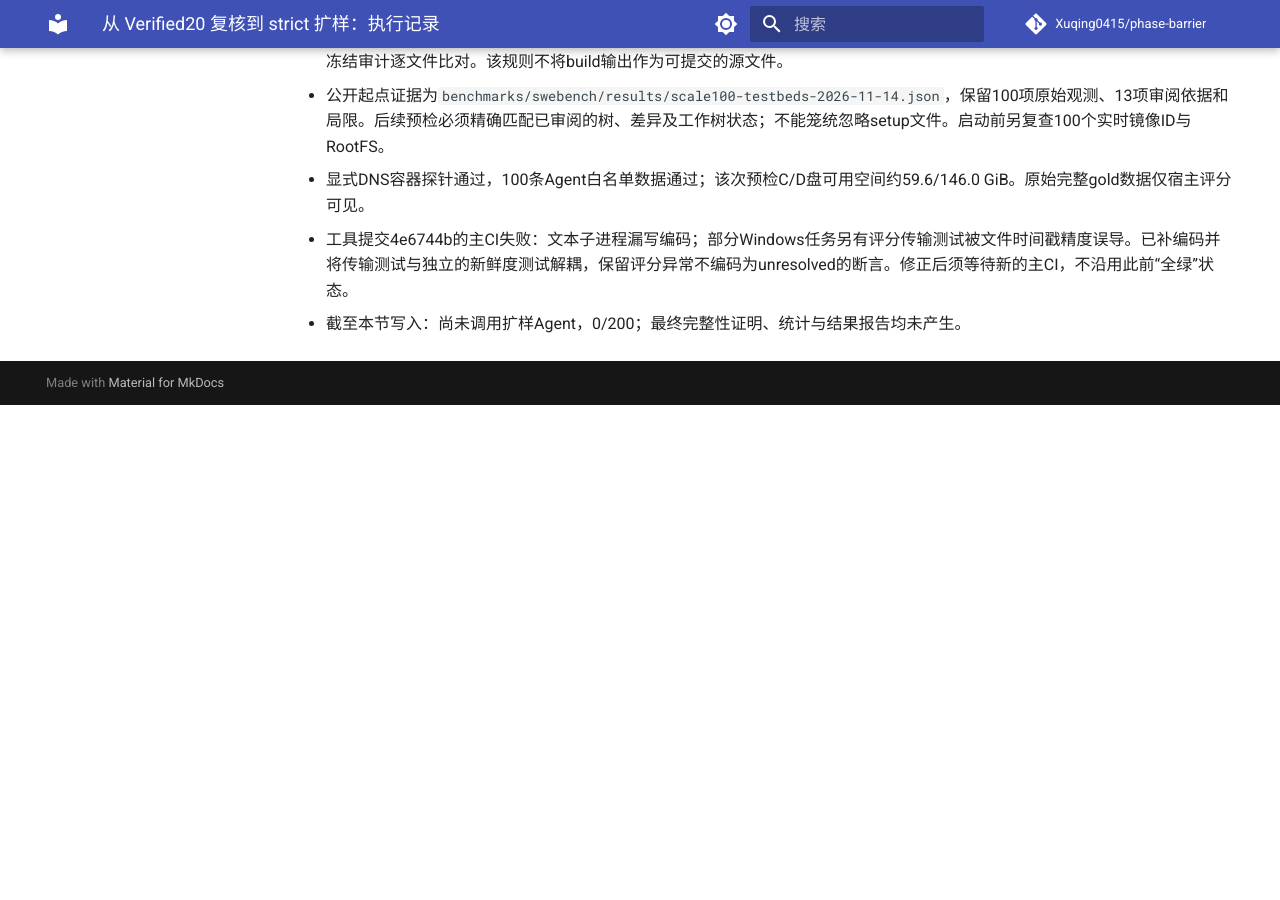
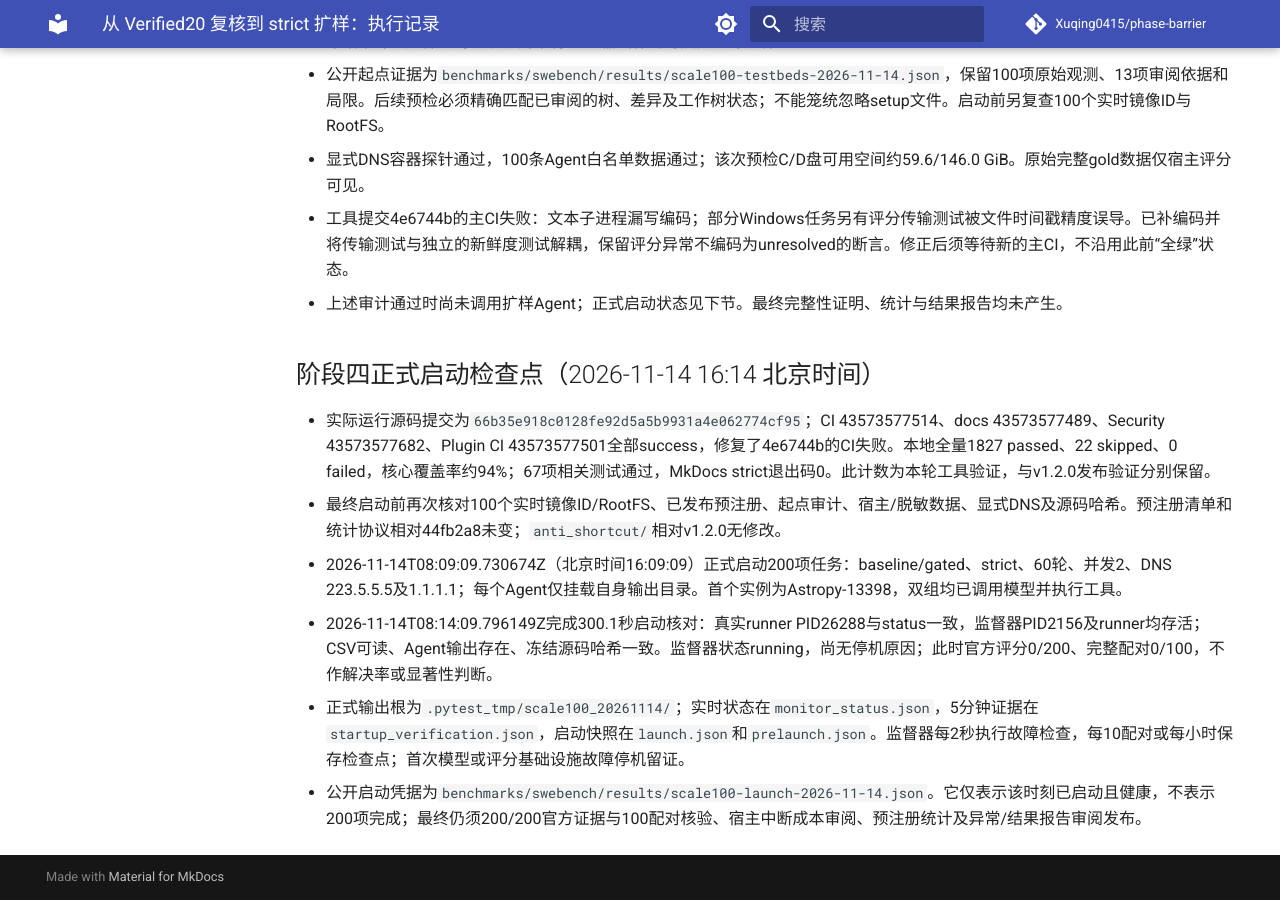
Before and after one commit to Xuqing0415/phase-barrier, an MkDocs documentation site: the page built from docs/benchmarks/verified20-to-scale100-implementation.md, in a window 1280 px wide and 900 px high, scrolled down 2909 px. Built offline with MkDocs 1.6.1 and Material for MkDocs 9.7.7, drawn with Linux system fonts in a browser that asks for light colours; comment, search, counter and statistics services are not loaded; before the commit the page ends 3314 px from its top, so only the background shows below that; some of the changed text lies outside the part shown.

Commit message:
docs(bench): record scale-100 launch and five-minute verification

```diff
--- a/docs/benchmarks/verified20-to-scale100-implementation.md
+++ b/docs/benchmarks/verified20-to-scale100-implementation.md
@@ -7,7 +7,7 @@
 | 一：异常复核 | 已完成 | 40/40 证据重新核验；三 SymPy suspicious，命令漏识别而非日志漏写；后期未完成 7、早期实现校验未完成 1；SymPy 双组跨睡眠 |
 | 二：最终报告 | 已完成 | 提交 dff58c9 已推送 main；CI、docs、Security、Plugin CI 均 success；56 项相关测试及 MkDocs strict 通过 |
 | 三：测试演进约束 | 已完成并发布 v1.2.0 | 发布提交 db48bf8；2026-11-14 14:26 北京时间正式发布；CI、docs、Security、Plugin CI 及发布工作流 success；1808 passed / 22 skipped，核心覆盖率 93.68%；冒烟门禁完成 3/3、官方 resolved 2/3 |
-| 四：100 个新增实例扩样 | 预注册完成；100镜像及测试床审计通过，待最终工具CI后启动 | 预注册提交44fb2a8已推送；10仓、100个全新实例、seed=2026、零历史重叠；200项Agent任务尚未启动（0/200） |
+| 四：100 个新增实例扩样 | 正式运行中，启动5分钟核对通过 | 2026-11-14 16:09:09北京时间启动；10仓、100个全新实例、seed=2026、零历史重叠；16:14检查点官方评分0/200、完整配对0/100 |
 
 ## 复核导致的方案修正
 
@@ -61,4 +61,13 @@ Docker 恢复：Windows 原生文件移动/重命名无法处理旧重解析点
 - 公开起点证据为`benchmarks/swebench/results/scale100-testbeds-2026-11-14.json`，保留100项原始观测、13项审阅依据和局限。后续预检必须精确匹配已审阅的树、差异及工作树状态；不能笼统忽略setup文件。启动前另复查100个实时镜像ID与RootFS。
 - 显式DNS容器探针通过，100条Agent白名单数据通过；该次预检C/D盘可用空间约59.6/146.0 GiB。原始完整gold数据仅宿主评分可见。
 - 工具提交4e6744b的主CI失败：文本子进程漏写编码；部分Windows任务另有评分传输测试被文件时间戳精度误导。已补编码并将传输测试与独立的新鲜度测试解耦，保留评分异常不编码为unresolved的断言。修正后须等待新的主CI，不沿用此前“全绿”状态。
-- 截至本节写入：尚未调用扩样Agent，0/200；最终完整性证明、统计与结果报告均未产生。
+- 上述审计通过时尚未调用扩样Agent；正式启动状态见下节。最终完整性证明、统计与结果报告均未产生。
+
+## 阶段四正式启动检查点（2026-11-14 16:14 北京时间）
+
+- 实际运行源码提交为`66b35e918c0128fe92d5a5b9931a4e062774cf95`；CI 43573577514、docs 43573577489、Security 43573577682、Plugin CI 43573577501全部success，修复了4e6744b的CI失败。本地全量1827 passed、22 skipped、0 failed，核心覆盖率约94%；67项相关测试通过，MkDocs strict退出码0。此计数为本轮工具验证，与v1.2.0发布验证分别保留。
+- 最终启动前再次核对100个实时镜像ID/RootFS、已发布预注册、起点审计、宿主/脱敏数据、显式DNS及源码哈希。预注册清单和统计协议相对44fb2a8未变；`anti_shortcut/`相对v1.2.0无修改。
+- 2026-11-14T08:09:09.730674Z（北京时间16:09:09）正式启动200项任务：baseline/gated、strict、60轮、并发2、DNS 223.5.5.5及1.1.1.1；每个Agent仅挂载自身输出目录。首个实例为Astropy-13398，双组均已调用模型并执行工具。
+- 2026-11-14T08:14:09.796149Z完成300.1秒启动核对：真实runner PID26288与status一致，监督器PID2156及runner均存活；CSV可读、Agent输出存在、冻结源码哈希一致。监督器状态running，尚无停机原因；此时官方评分0/200、完整配对0/100，不作解决率或显著性判断。
+- 正式输出根为`.pytest_tmp/scale100_20261114/`；实时状态在`monitor_status.json`，5分钟证据在`startup_verification.json`，启动快照在`launch.json`和`prelaunch.json`。监督器每2秒执行故障检查，每10配对或每小时保存检查点；首次模型或评分基础设施故障停机留证。
+- 公开启动凭据为`benchmarks/swebench/results/scale100-launch-2026-11-14.json`。它仅表示该时刻已启动且健康，不表示200项完成；最终仍须200/200官方证据与100配对核验、宿主中断成本审阅、预注册统计及异常/结果报告审阅发布。
```
Also changed, not shown: 1 other file.
